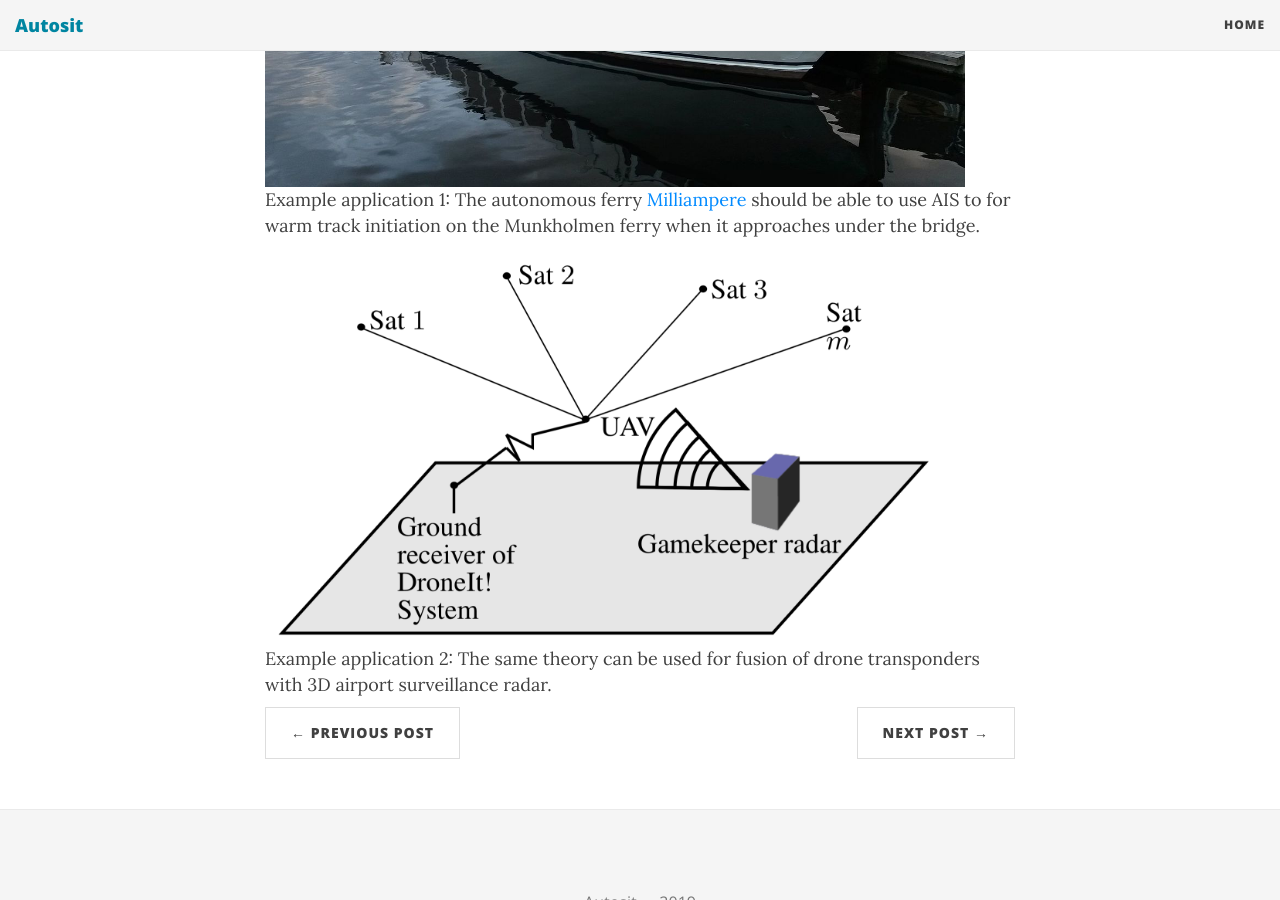
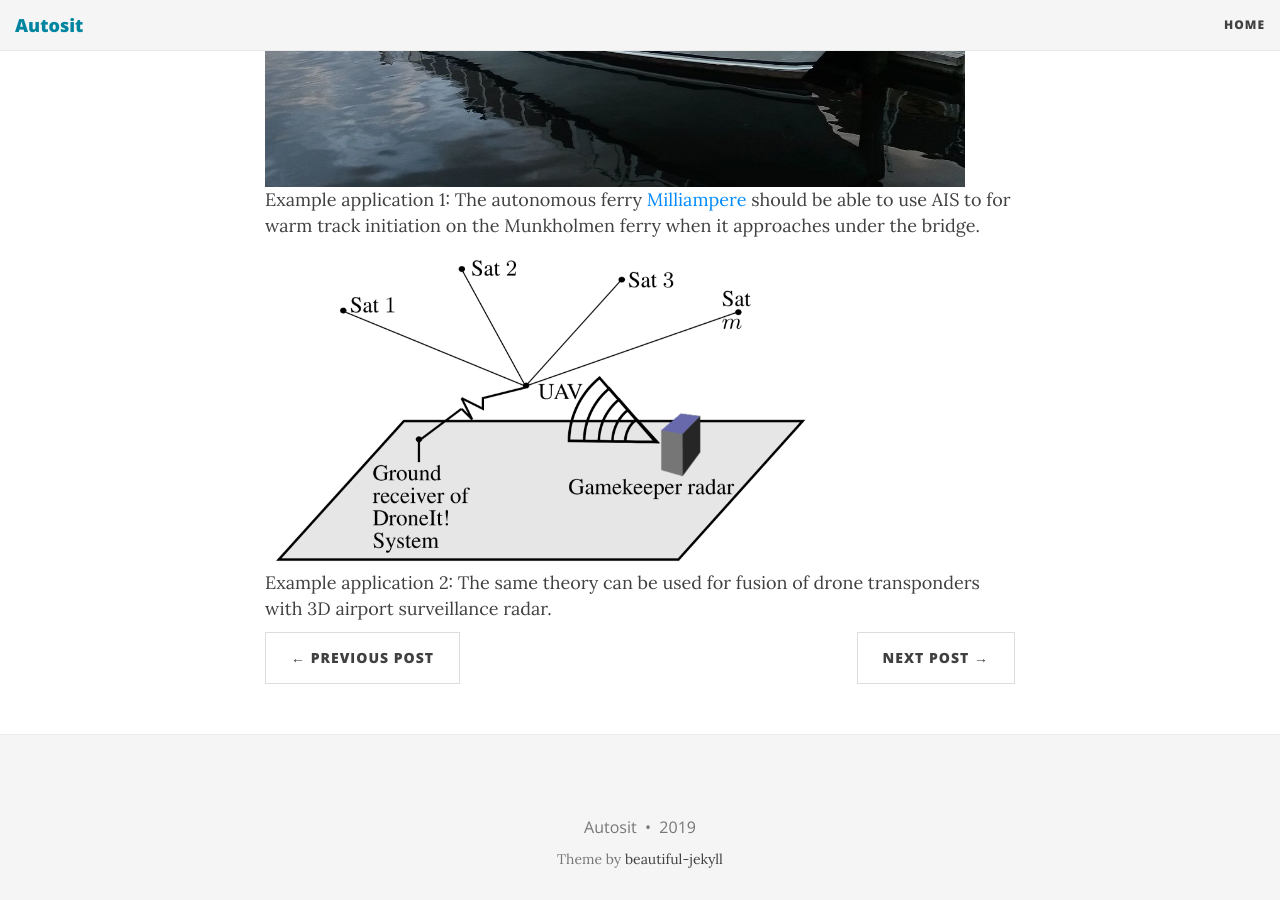
Before and after one commit to autosit/autosit.github.io, a Jekyll site: the page built from _posts/2019-04-24-pmbm_ais.md, in a window 1280 px wide and 900 px high, scrolled down 4449 px. Built offline with Jekyll 4.4.1, drawn with Linux system fonts in a browser that asks for light colours; nearby versions of some CDN libraries.

Commit message:
also droneit for pmbm  ais

```diff
--- a/_posts/2019-04-24-pmbm_ais.md
+++ b/_posts/2019-04-24-pmbm_ais.md
@@ -81,7 +81,7 @@ Supervisor: [Edmund Brekke].
 |<img src="{{site.url}}/assets/MS_Nidarholm.jpg" width="700"> |
 | Example application 1: The autonomous ferry [Milliampere] should be able to use AIS to for warm track initiation on the Munkholmen ferry when it approaches under the bridge. |
 
-|<img src="{{site.url}}/assets/droneit.png" width="700"> |
+|<img src="{{site.url}}/assets/droneit.png" width="570"> |
 | Example application 2: The same theory can be used for fusion of drone transponders with 3D airport surveillance radar. |
 
 [Edmund Brekke]: www.ntnu.edu/employees/edmund.brekke
```
